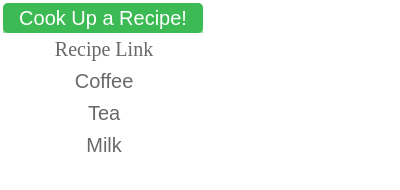
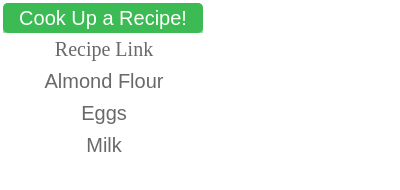
Before and after one commit to katrinaduong/HOTH-Feed-Me, a browser extension: page Chrome Extension/popup.html in a window 400 px wide. Drawn offline with Linux system fonts and the light colour scheme.

Commit message:
final zip

```diff
--- a/Chrome Extension/popup.html
+++ b/Chrome Extension/popup.html
@@ -11,10 +11,9 @@
       <div class="window">
 
         <h1>Cook Up a Recipe!</h1>
-
           <a href="http://www.foodnetwork.com/recipes/food-network-kitchen/french-macarons" target="_blank">Recipe Link</a>
-          <h2>Coffee</h2>
-          <h2>Tea</h2>
+          <h2>Almond Flour</h2>
+          <h2>Eggs</h2>
           <h2>Milk</h2>
 
 
```
Also changed, not shown: Chrome Extension/screenshot.JPG (added), 2 other files.
